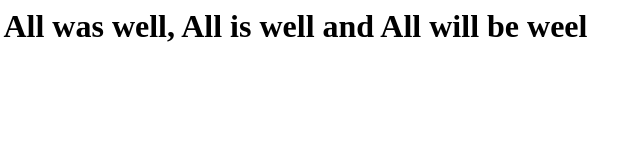
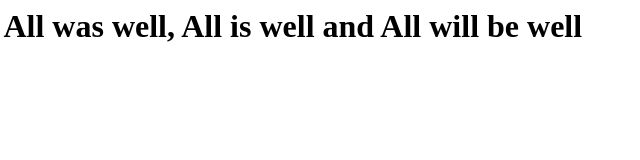
Before and after one commit to exloomberg/nextstep, a plain HTML site: page index.html in a window 1280 px wide. Shown: the full height of the page, 377-1017 px from the left. Drawn offline with Linux system fonts and the light colour scheme.

Commit message:
Update index.html

```diff
--- a/index.html
+++ b/index.html
@@ -1,4 +1,8 @@
+<html>
+
 <h1>
  Welcome and Don't worry.
-     All was well, All is well and All will be weel
+     All was well, All is well and All will be well
 <h1>
+
+ </html>
```
